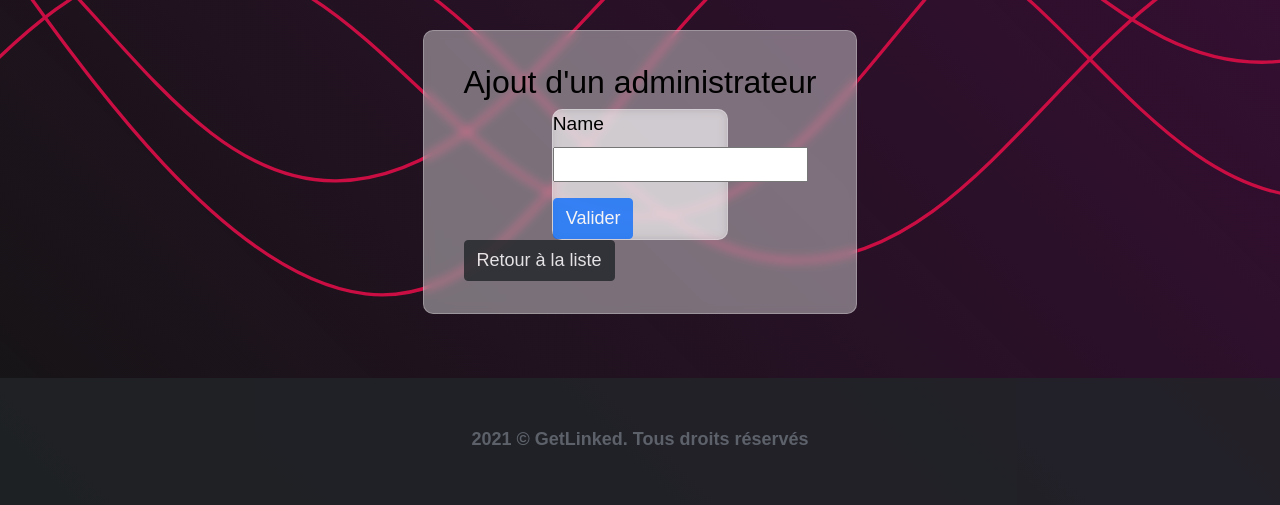
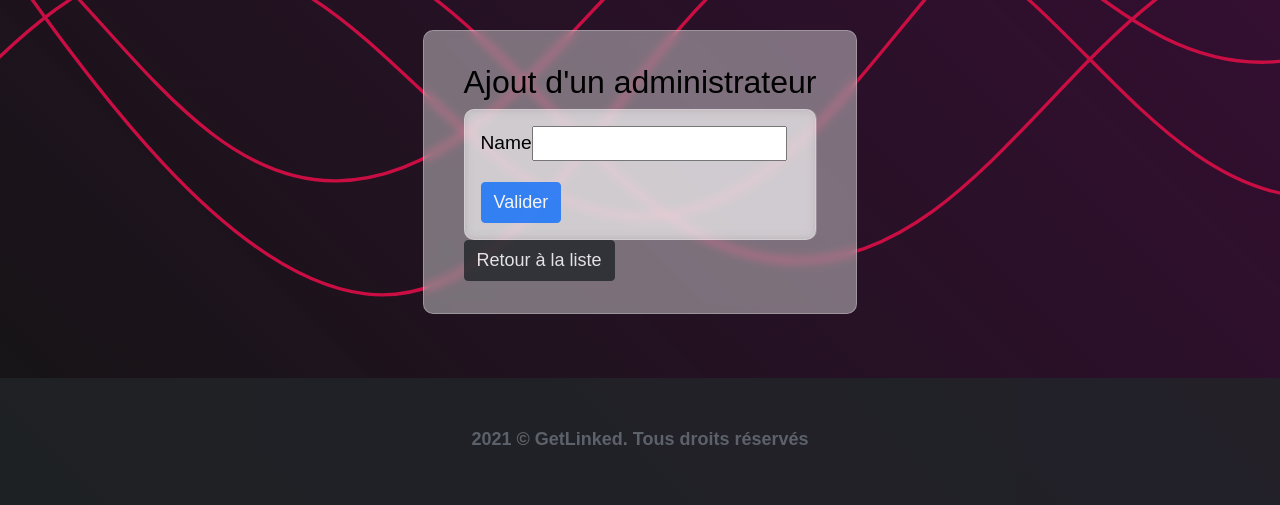
Before and after one commit to Gaelle-Ruf/getlinkedbo, a Symfony app: template templates/backoffice/adminuser/add.html.twig in a window 1280 px wide; the page is wider, and only the part inside the window is pictured. Shown: the part 426-931 px from the top of that part. Run offline with Twig, Linux system fonts and the light colour scheme; the template is opened without the code that fills it, so the values that code supplies are empty; form fields are guessed from the names that the template uses; some libraries are stand-ins or nearby versions.

Commit message:
[NEW] CSS modifications

```diff
--- a/public/css/getlinked.css
+++ b/public/css/getlinked.css
@@ -90,6 +90,8 @@ footer {
 
 main.col-md-9.ml-sm-auto.col-lg-10.pt-3.px-4 {
     width: fit-content;
+    max-width: 80vw;
+    overflow: auto;
 }
 
 .row {
@@ -100,3 +102,8 @@ main.col-md-9.ml-sm-auto.col-lg-10.pt-3.px-4 {
 button.btn {
     color: white;
 }
+
+form {
+    width: 100%;
+    padding: 1rem;
+}
```
